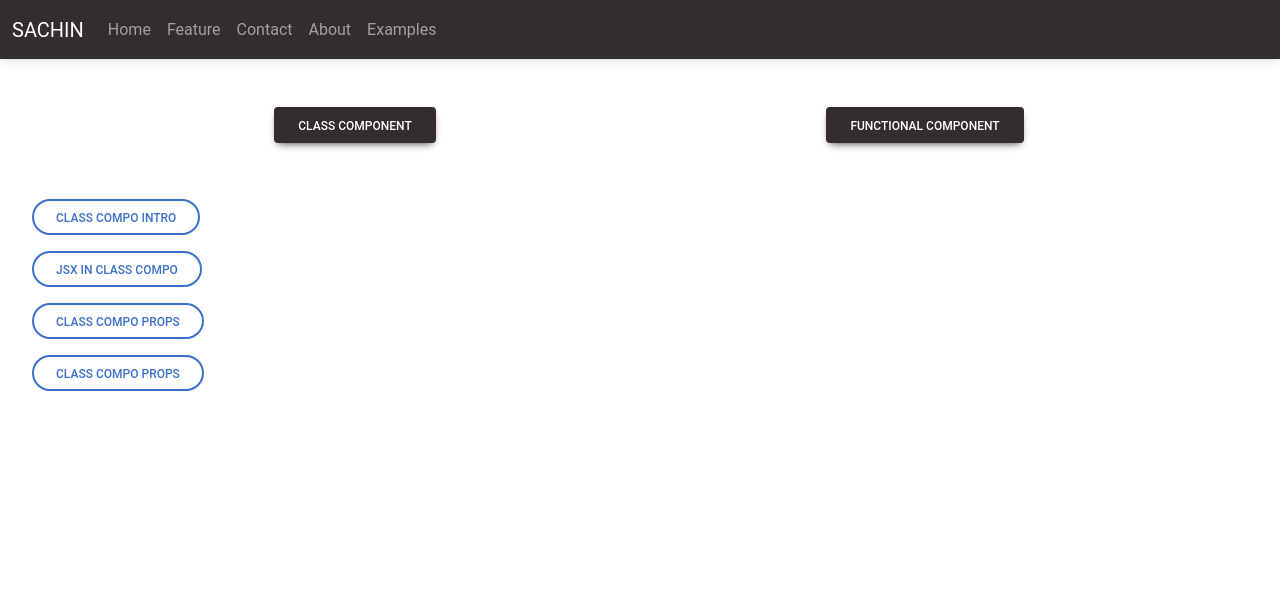
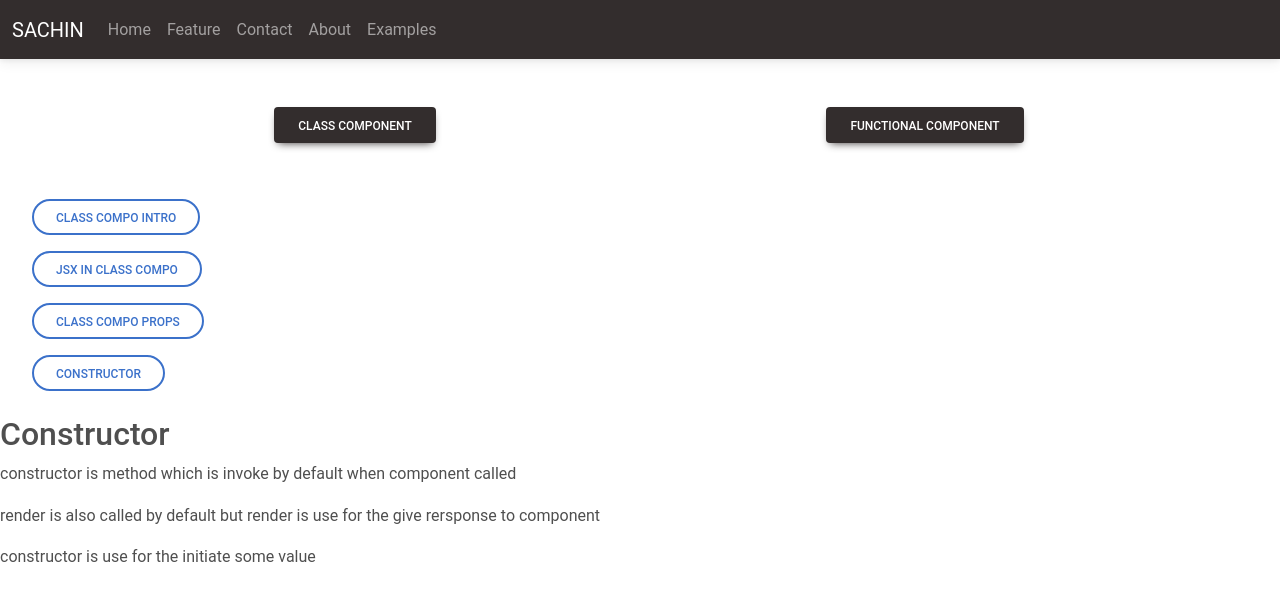
Before and after one commit to Sachin9388/React-JS, a React (Create React App) app: page /examples/classcomponent/classcompoconstructor in a window 1280 px wide. Shown: the top 600 px of the page. Built offline with nearby package versions, Linux system fonts and the light colour scheme.

Commit message:
first commit

```diff
--- a/src/App.js
+++ b/src/App.js
@@ -18,6 +18,7 @@ import ClassCompoMenu from './Components/ClassComponent/ClassCompoMenu';
 import ClassCompoIntro from './Components/ClassComponent/ClassCompoIntro';
 import ClassCompoJSX from './Components/ClassComponent/ClassCompoJSX';
 import Props from './Components/ClassComponent/Props';
+import ClassCompoConstructor from './Components/ClassComponent/ClassCompoConstructor';
 import FunctionalCompoMenu from './Components/FunctionalComponent/FunctionalCompoMenu';
 import FunctionalCompoIntro from './Components/FunctionalComponent/FunctionalCompoIntro';
 import StyledComponent from './Components/FunctionalComponent/StyledComponent';
@@ -101,6 +102,10 @@ const app = createBrowserRouter([
                 path:"props",
                 element:<Props/>,
               },
+              {
+                path:"classcompoconstructor",
+                element:<ClassCompoConstructor/>,
+              },
             ]
           },
           {
--- /dev/null
+++ b/src/Components/ClassComponent/ClassCompoConstructor.jsx
@@ -0,0 +1,18 @@
+import React, { Component } from 'react'
+
+export default class ClassCompoConstructor extends Component {
+    constructor(props){
+          super(props);
+        console.log("called");
+    }
+    render() {
+        return (
+            <div>
+                <h2>Constructor</h2>
+                <p>constructor is method which is invoke by default when component called</p>
+                <p>render is also called by default but render is use for the give rersponse to component </p>
+                <p>constructor is use for the initiate some value</p>
+            </div>
+        )
+    }
+}
--- a/src/Components/ClassComponent/ClassCompoMenu.jsx
+++ b/src/Components/ClassComponent/ClassCompoMenu.jsx
@@ -17,7 +17,7 @@ export default class ClassCompoMenu extends Component {
             <Link to="props"><MDBBtn outline rounded className='my-2' color='primary'>Class Compo Props</MDBBtn></Link>
           </li>
           <li className='d-block'>
-            <Link to="props"><MDBBtn outline rounded className='my-2' color='primary'>Class Compo Props</MDBBtn></Link>
+            <Link to="classcompoconstructor"><MDBBtn outline rounded className='my-2' color='primary'>Constructor</MDBBtn></Link>
           </li>
         </ul>
         <Outlet />
```
